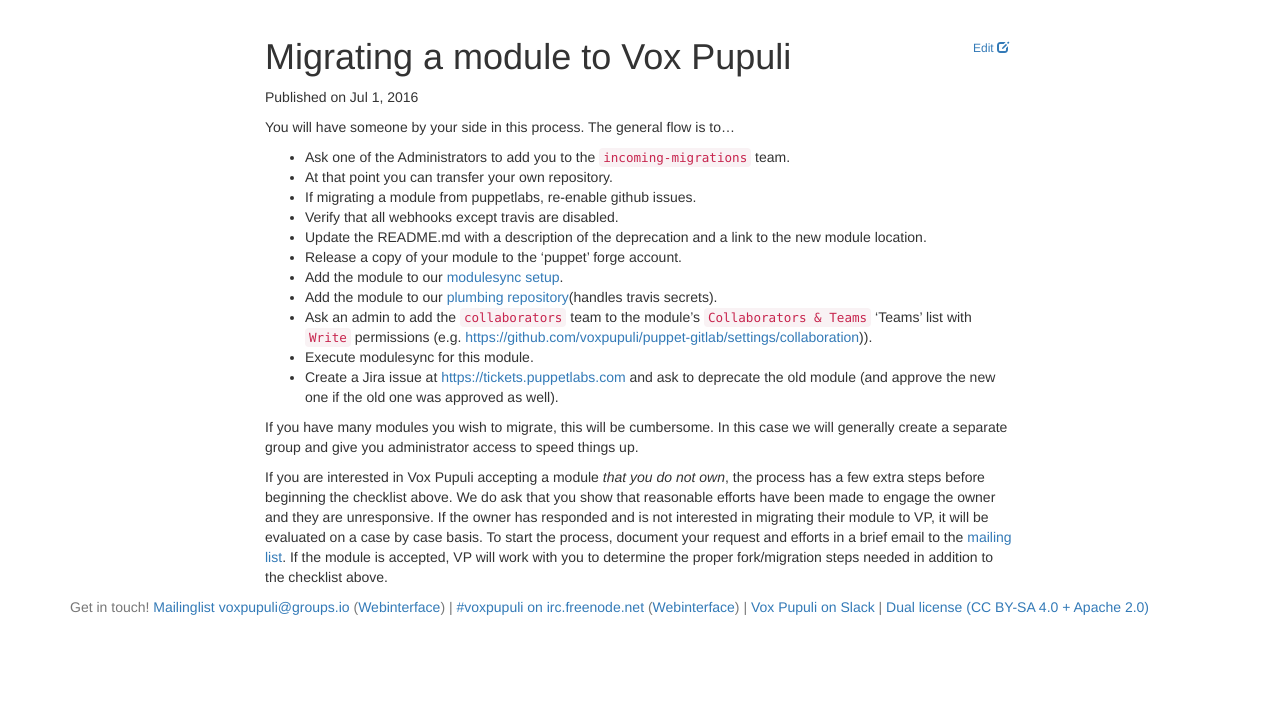
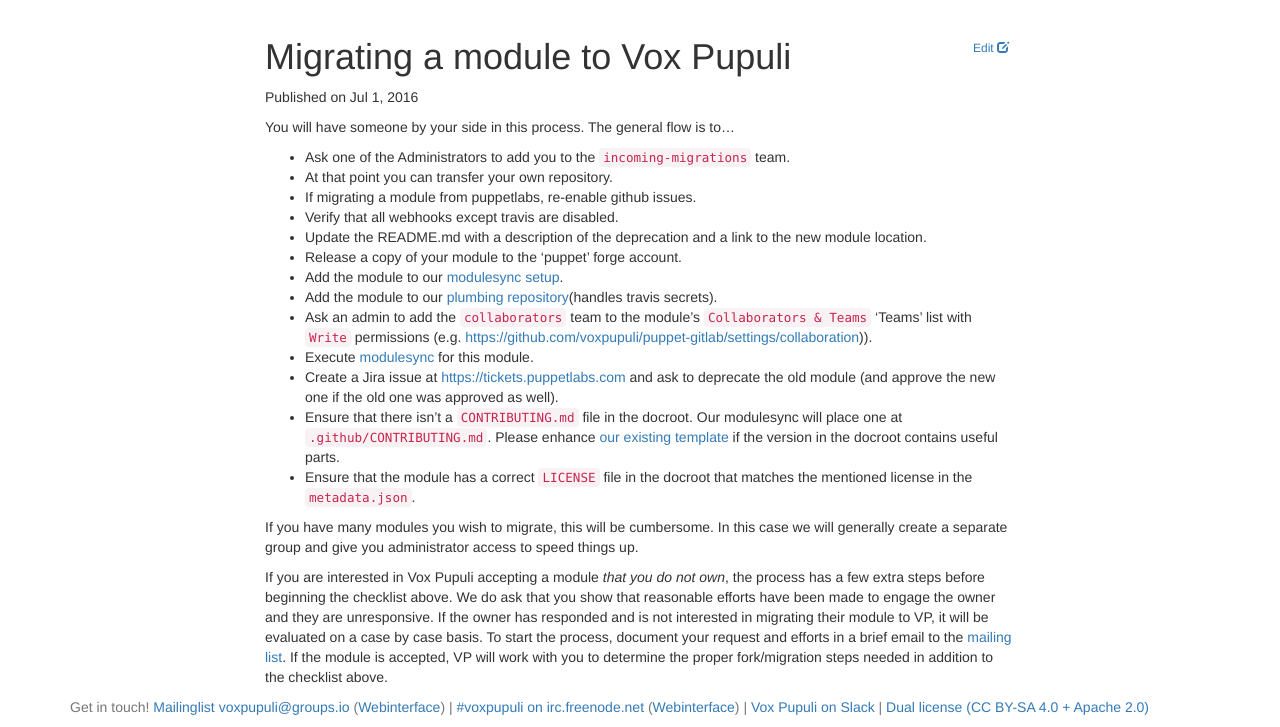
Before and after one commit to voxpupuli/voxpupuli.github.io, a Jekyll site: the page built from _docs/migrate_module.md, in a window 1280 px wide, cut to the strip 184-911 px from the top of the page. Built offline with Jekyll 4.4.1, drawn with Linux system fonts in a browser that asks for light colours; nearby versions of some CDN libraries.

Commit message:
update migration guideline

```diff
--- a/_docs/migrate_module.md
+++ b/_docs/migrate_module.md
@@ -16,8 +16,10 @@
 * Add the module to our [modulesync setup](managed_modules).
 * Add the module to our [plumbing repository](plumbing)(handles travis secrets).
 * Ask an admin to add the `collaborators` team to the module's `Collaborators & Teams` 'Teams' list with `Write` permissions (e.g. [https://github.com/voxpupuli/puppet-gitlab/settings/collaboration](https://github.com/voxpupuli/puppet-gitlab/settings/collaboration))).
-* Execute modulesync for this module.
+* Execute [modulesync](msync) for this module.
 * Create a Jira issue at [https://tickets.puppetlabs.com](https://tickets.puppetlabs.com) and ask to deprecate the old module (and approve the new one if the old one was approved as well).
+* Ensure that there isn't a `CONTRIBUTING.md` file in the docroot. Our modulesync will place one at `.github/CONTRIBUTING.md`. Please enhance [our existing template](template) if the version in the docroot contains useful parts.
+* Ensure that the module has a correct `LICENSE` file in the docroot that matches the mentioned license in the `metadata.json`.
 
 If you have many modules you wish to migrate, this will be cumbersome.
 In this case we will generally create a separate group and give you
@@ -31,3 +33,5 @@
 
 [managed_modules]: https://github.com/voxpupuli/modulesync_config/blob/master/managed_modules.yml
 [plumbing]: https://github.com/voxpupuli/plumbing/blob/master/share/modules
+[msync]: https://github.com/voxpupuli/modulesync_config#modulesync-configs
+[template]: https://github.com/voxpupuli/modulesync_config/blob/master/moduleroot/.github/CONTRIBUTING.md.erb
```
